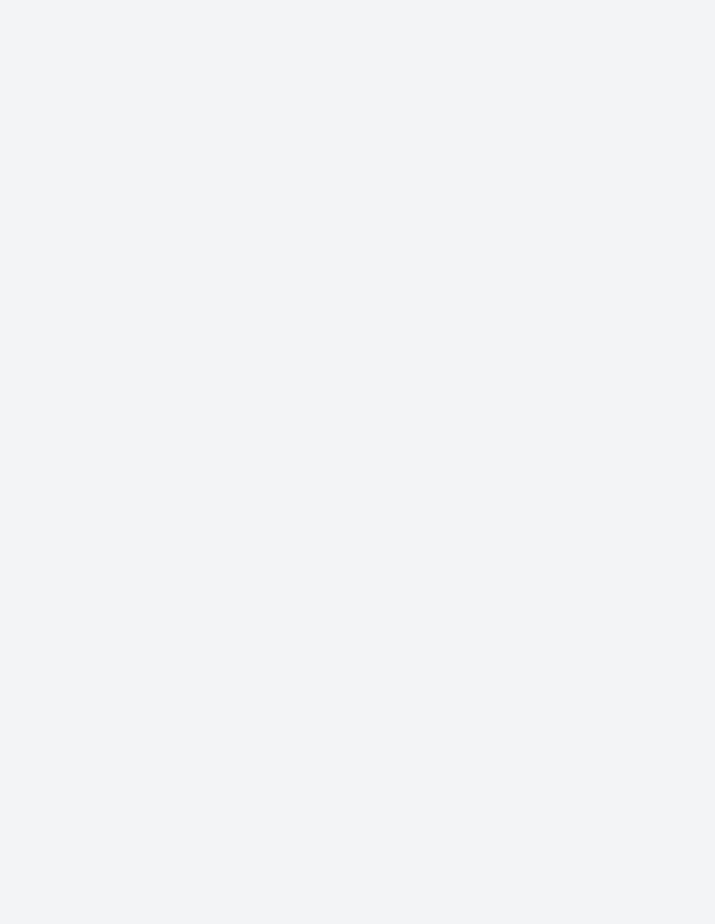
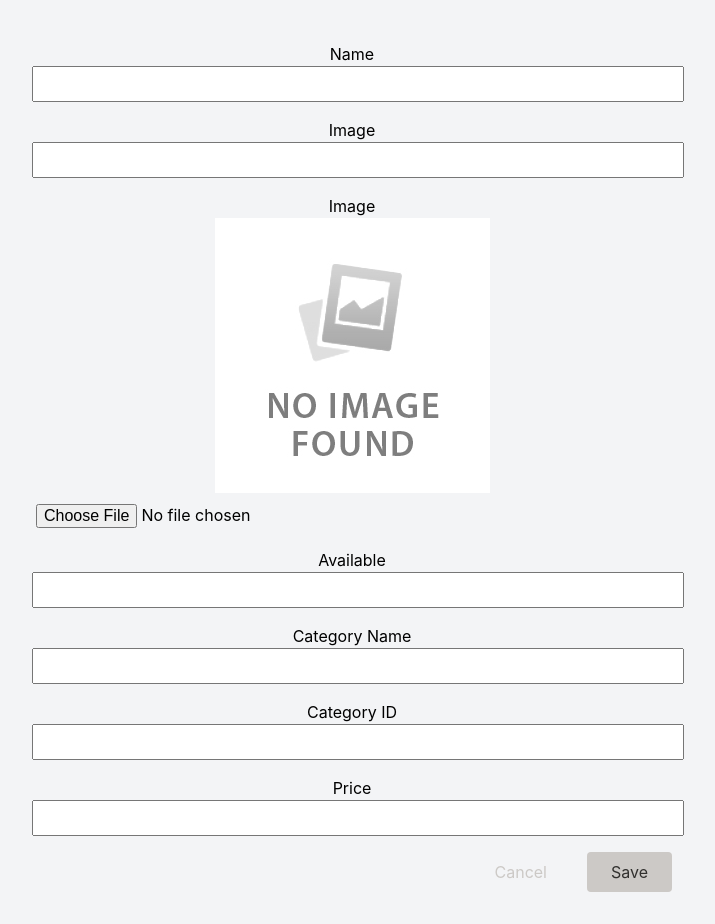
Before and after one commit to AlexisCast/vet-react, a React (Vite) app: page /products/new in a window 1280 px wide. Shown: the part 299-1223 px from the top of the page, without its empty margins (288-1003 px from the left). Before the commit the page ends 800 px from the top, so only its background shows below. Built offline with nearby package versions, Linux system fonts and the light colour scheme.

Commit message:
implement add product

```diff
--- a/src/App.jsx
+++ b/src/App.jsx
@@ -26,6 +26,7 @@ import EditCategory from "./pages/Categories/EditCategory";
 import NewCategory from "./pages/Categories/NewCategory";
 
 import { action as manipulateCategoryAction } from "./components/CategoryForm/CategoryForm";
+import { action as manipulateProductAction } from "./components/ProductForm/ProductForm";
 
 const router = createBrowserRouter([
 	{
@@ -59,12 +60,14 @@ const router = createBrowserRouter([
 							{
 								path: "edit",
 								element: <EditProduct />,
+								action: manipulateProductAction,
 							},
 						],
 					},
 					{
 						path: "new",
 						element: <NewProduct />,
+						action: manipulateProductAction,
 					},
 				],
 			},
--- a/src/components/ProductForm/ProductForm.jsx
+++ b/src/components/ProductForm/ProductForm.jsx
@@ -1,5 +1,15 @@
 import { useState } from "react";
-import { useNavigate } from "react-router-dom";
+import {
+	Form,
+	redirect,
+	useActionData,
+	useNavigate,
+	useNavigation,
+} from "react-router-dom";
+
+import { getAuthToken } from "../../../util/auth";
+
+import noImage from "../../assets/no-image.jpg";
 
 import styles from "./ProductForm.module.css";
 
@@ -9,10 +19,19 @@ const ProductForm = ({ method, product }) => {
 		product ? product.image : null
 	);
 
+	const data = useActionData();
+	console.log("data ProductForm");
+	console.log(data);
+
+	const navigation = useNavigation();
+
+	const isSubmitting = navigation.state === "submitting";
+
 	const navigate = useNavigate();
-	function cancelHandler() {
+
+	const cancelHandler = () => {
 		navigate("..");
-	}
+	};
 
 	const handleImageChange = (e) => {
 		const file = e.target.files[0];
@@ -39,7 +58,12 @@ const ProductForm = ({ method, product }) => {
 	};
 
 	return (
-		<form className={styles.form}>
+		<Form method={method} className={styles.form}>
+			{data && data.msg && (
+				<ul>
+					<li key={data.msg}>{data.msg}</li>
+				</ul>
+			)}
 			<p>
 				<label htmlFor="title">Name</label>
 				<input
@@ -56,13 +80,17 @@ const ProductForm = ({ method, product }) => {
 					id="image"
 					type="url"
 					name="image"
-					required
+					// required
 					defaultValue={product ? product.img : ""}
 				/>
 			</p>
 			<p>
 				<label htmlFor="image">Image</label>
-				<img src={product.img} alt={product.name} />
+				{product.img ? (
+					<img src={product.img} alt={product.name} />
+				) : (
+					<img src={noImage} alt="noImage" />
+				)}
 				{/* Change input type to file */}
 				<input
 					id="image"
@@ -85,7 +113,7 @@ const ProductForm = ({ method, product }) => {
 					id="available"
 					type="text"
 					name="available"
-					required
+					// required
 					defaultValue={product ? product.available : ""}
 				/>
 			</p>
@@ -102,9 +130,9 @@ const ProductForm = ({ method, product }) => {
 			<p>
 				<label htmlFor="date">Category ID</label>
 				<input
-					id="category"
+					id="categoryId"
 					type="text"
-					name="category"
+					name="categoryId"
 					required
 					defaultValue={product ? product.category._id : ""}
 				/>
@@ -121,13 +149,61 @@ const ProductForm = ({ method, product }) => {
 			</p>
 
 			<div className={styles.actions}>
-				<button type="button" onClick={cancelHandler}>
+				<button
+					disabled={isSubmitting}
+					type="button"
+					onClick={cancelHandler}
+				>
 					Cancel
 				</button>
-				<button>Save</button>
+				<button disabled={isSubmitting}>
+					{isSubmitting ? "... Submitting" : "Save"}
+				</button>
 			</div>
-		</form>
+		</Form>
 	);
 };
 
 export default ProductForm;
+
+export const action = async ({ request, params }) => {
+	const method = request.method;
+
+	const data = await request.formData();
+
+	const eventData = {
+		name: data.get("title"),
+		category: data.get("categoryId"),
+		price: data.get("price"),
+	};
+
+	console.log("eventData");
+	console.log(eventData);
+
+	const token = getAuthToken();
+
+	let url = "http://localhost:8080/api/products";
+
+	if (method === "PUT") {
+		const productId = params.productId;
+		url = "http://localhost:8080/api/products/" + productId;
+	}
+
+	const response = await fetch(url, {
+		method: method,
+		headers: {
+			"Content-Type": "application/json",
+			"x-token": token,
+		},
+		body: JSON.stringify(eventData),
+	});
+
+	if (!response.ok) {
+		// throw json({ msg: "Could not save category." }, { status: 500 });
+		return response;
+	}
+
+	console.log(await response);
+
+	return redirect("/products");
+};
--- a/src/components/ProductsNavigation/ProductsNavigation.jsx
+++ b/src/components/ProductsNavigation/ProductsNavigation.jsx
@@ -8,10 +8,10 @@ const ProductsNavigation = () => {
 			<nav>
 				<ul className={classes.list}>
 					<li>
-						<NavLink href="/products">All Products</NavLink>
+						<NavLink to="/products">All Products</NavLink>
 					</li>
 					<li>
-						<NavLink href="/products/new">New Product</NavLink>
+						<NavLink to="/products/new">New Product</NavLink>
 					</li>
 				</ul>
 			</nav>
--- a/src/pages/Products/NewProduct.jsx
+++ b/src/pages/Products/NewProduct.jsx
@@ -1,7 +1,17 @@
+import ProductForm from "../../components/ProductForm/ProductForm";
+
 const NewProduct = () => {
+	const product = {
+		name: "",
+		category: "",
+		img: "",
+		price: "",
+	};
+
 	return (
 		<div>
 			<h1>NewProduct</h1>
+			<ProductForm method="post" product={product} />
 		</div>
 	);
 };
```
